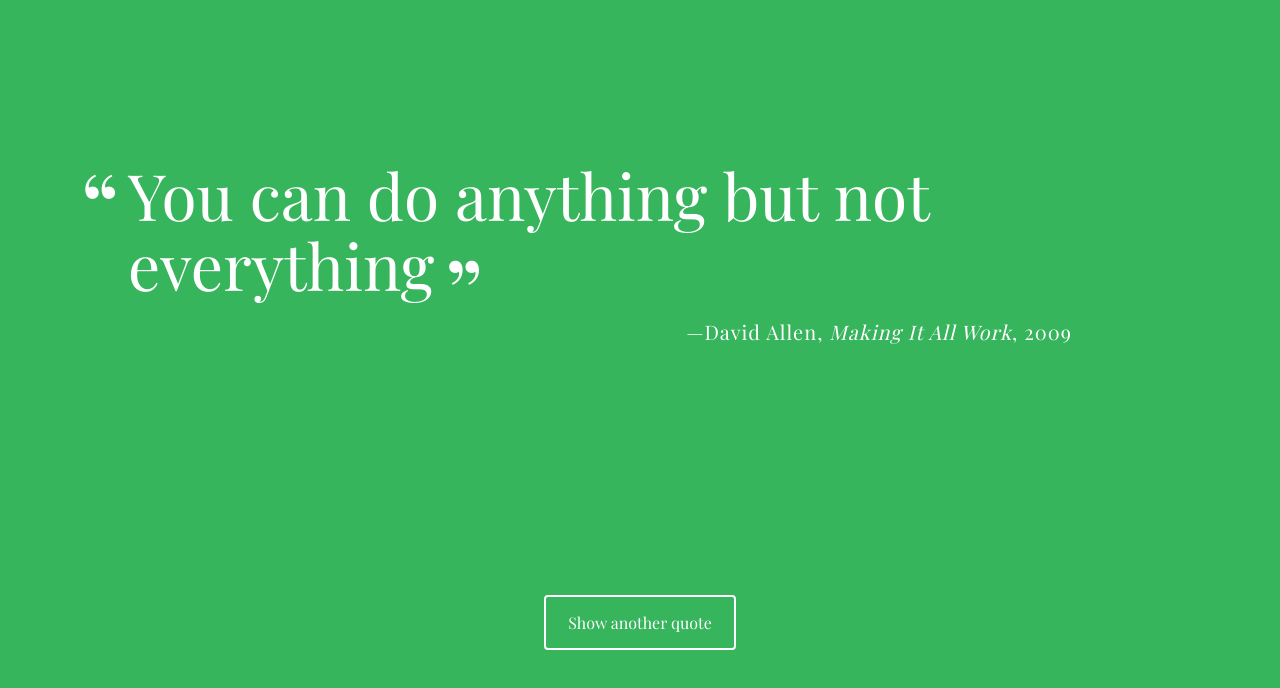
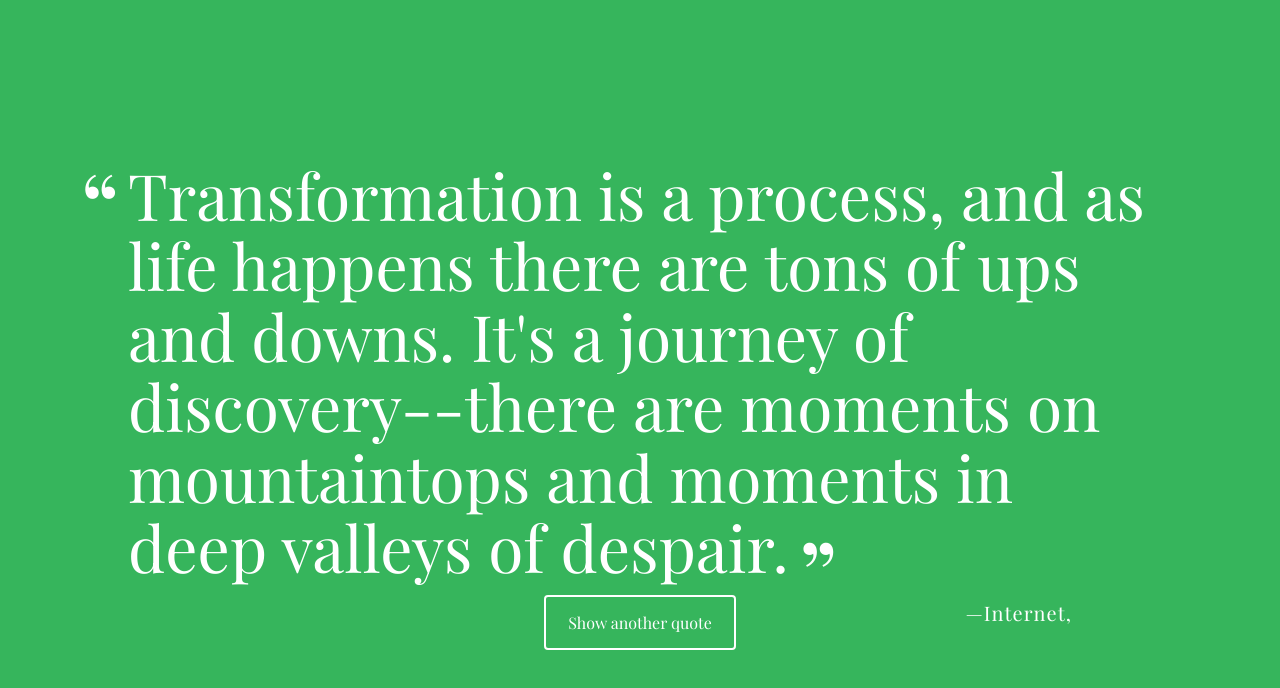
Before and after one commit to dssp100/Treehouse-Challange-1-Random-Quote-, a plain HTML site: page index.html in a window 1280 px wide. Both pictures are taken after a click on the button "Show another quote". Drawn offline with nearby package versions, Linux system fonts and the light colour scheme; a web font is replaced by a local one.

Commit message:
First part completed
Added the getRandomQuote function and printQuote function.

```diff
--- a/index.html
+++ b/index.html
@@ -15,6 +15,7 @@
     </div>
     <button id="loadQuote">Show another quote</button>
   </div>
-  <script src="js/script.js"></script>
+    <script src="js/quotes.js"></script>
+    <script src="js/script.js"></script>
 </body>
 </html>
--- /dev/null
+++ b/js/quotes.js
@@ -0,0 +1,32 @@
+var quotes = [
+    {
+        quote: "Transformation is a process, and as life happens there are tons of ups and downs. It's a journey of discovery--there are moments on mountaintops and moments in deep valleys of despair.",
+        source:'Internet',
+        citation:'',
+        year:'1980'
+    },
+    {
+        quote: "Love all, trust a few, do wrong to none.",
+        source:'William Shakespeare',
+        citation:'https://www.values.com/inspirational-quotes?page=2',
+        year:'1950'
+    },
+    {
+        quote: "There is no greater education than one that is self-driven.",
+        source:'Neil deGrasse Tyson',
+        citation:'https://www.values.com/inspirational-quotes?page=2',
+        year:'1950'
+    },
+    {
+        quote: "Always be yourself and have faith in yourself.",
+        source:'Bruce Lee',
+        citation:'https://www.values.com/inspirational-quotes?page=2',
+        year:'1950'
+    },
+    {
+        quote: "Once we believe in ourselves, we can risk curiosity, wonder, spontaneous delight, or any experience that reveals the human spirit.",
+        source:'e. e. cummings',
+        citation:'https://www.values.com/inspirational-quotes?page=2',
+        year:'1950'
+    }
+];
--- a/js/script.js
+++ b/js/script.js
@@ -1,3 +1,22 @@
 // event listener to respond to "Show another quote" button clicks
 // when user clicks anywhere on the button, the "printQuote" function is called
 document.getElementById('loadQuote').addEventListener("click", printQuote, false);
+
+// creates a randon number between 0 and a number equal to the amount of items in the quotes array (in the quotes.js file)
+// returns a random quote out of the quotes array
+function getRamdomQuote(){
+    var randomNr = Math.floor(Math.random() * quotes.length)
+    return quotes[randomNr]
+}
+
+// stores the random quote generated in a new variable and and creates a HTML string using the data out of the random quotes from the getRandom quote function.
+// the created string is then send back to the HTML page.
+function printQuote() {
+    var randomQuote = getRamdomQuote()
+    htmlQuoteString = '<p class="quote">' + randomQuote.quote + '</p>' +
+    '<p class="source">' + randomQuote.source +
+        '<span class="citation">' + randomQuote.citation + '</span>'
+        '<span class="year">' + randomQuote.year + '</span>'
+    '</p>'
+   document.getElementById('quote-box').innerHTML = htmlQuoteString
+}
```
